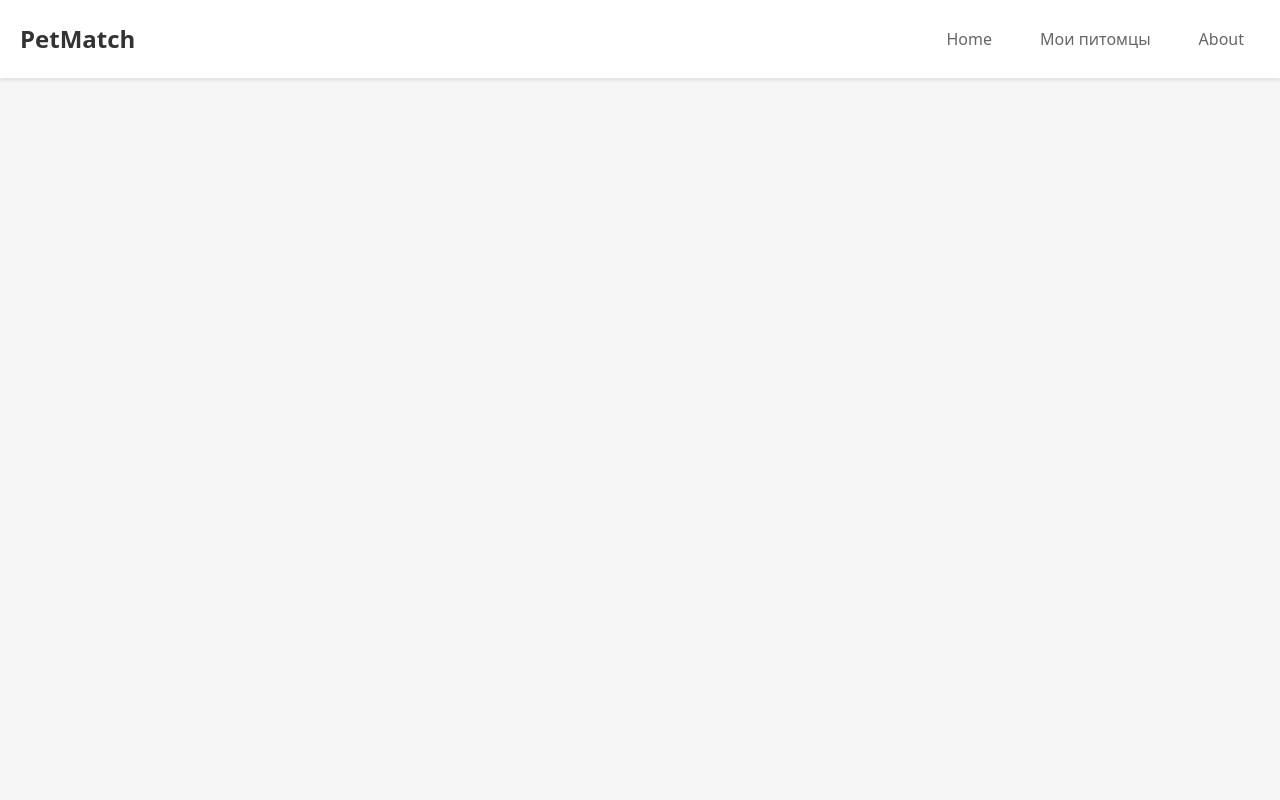
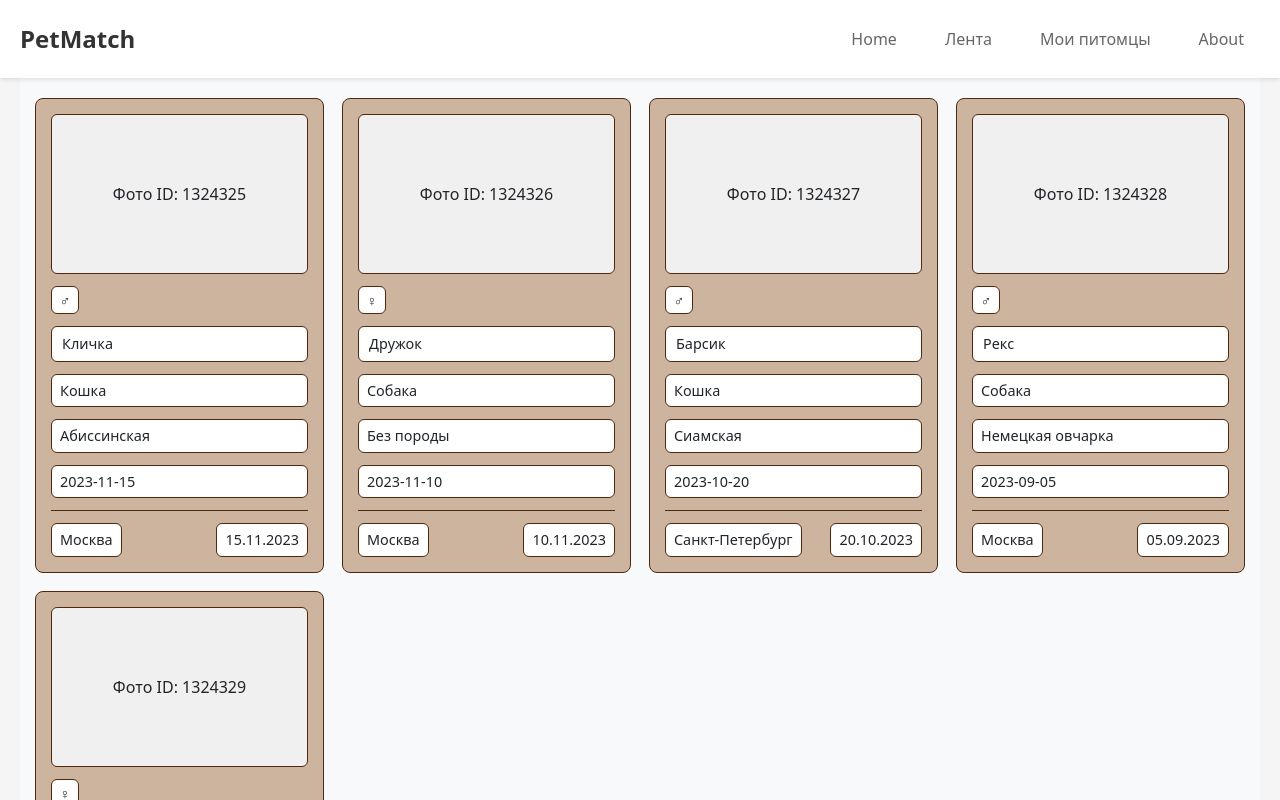
Before and after one commit to PetMatchNSU/PetMatch-frontend, a React (Vite) app: page /feed in a window 1280 px wide. Shown: the top 800 px of the page. Built offline with nearby package versions, Linux system fonts and the light colour scheme.

Commit message:
[15763] - страница лента, карточка питомца для ленты (#18)

```diff
--- a/src/App.tsx
+++ b/src/App.tsx
@@ -2,6 +2,7 @@ import { Routes, Route, Link } from 'react-router-dom'
 import About from './pages/About'
 import Home from './pages/Home'
 import Pets from './pages/Pets'
+import { Feed } from './pages/Feed'
 import EditPet from './pages/EditPet'
 import './App.css'
 
@@ -14,6 +15,7 @@ function App() {
           <Link className="navbar-brand" to="/">PetMatch</Link>
           <div className="nav-links">
             <Link className="nav-link" to="/">Home</Link>
+            <Link className="nav-link" to="/feed">Лента</Link>
             <Link className="nav-link" to="/pets">Мои питомцы</Link>
             <Link className="nav-link" to="/about">About</Link>
           </div>
@@ -23,6 +25,7 @@ function App() {
       <div className="container">
         <Routes>
           <Route path="/" element={<Home />} />
+          <Route path="/feed" element={<Feed />} />
           <Route path="/pets" element={<Pets />} />
           <Route path="/about" element={<About />} />
           <Route path="/animal/update/:id" element={<EditPet />} />
--- /dev/null
+++ b/src/components/FeedAnimalCard/FeedAnimalCard.module.css
@@ -0,0 +1,170 @@
+.card {
+  border: 1px solid #50280E;
+  border-radius: 8px;
+  padding: 15px;
+  display: flex;
+  flex-direction: column;
+  gap: 12px;
+  position: relative;
+  width: 100%;
+  background-color: #CDB49F;
+  min-height: 380px;
+  box-sizing: border-box;
+}
+
+.card__photo {
+  width: 100%;
+  height: 160px;
+  background-color: #f0f0f0;
+  border: 1px solid #50280E;
+  display: flex;
+  align-items: center;
+  justify-content: center;
+  border-radius: 6px;
+}
+
+.card__city {
+  display: inline-block;
+  padding: 4px 8px;
+  border-radius: 6px;
+  border: 1px solid #50280E;
+  font-weight: normal;
+  color: black;
+  background-color: white;
+  font-size: 0.8rem;
+}
+
+.card__gender {
+  display: inline-block;
+  width: 28px;
+  height: 28px;
+  background-color: white;
+  border: 1px solid #50280E;
+  border-radius: 6px;
+  text-align: center;
+  line-height: 28px;
+  font-weight: normal;
+  font-size: 0.9rem;
+}
+
+.card__name {
+  font-weight: normal;
+  background-color: white;
+  padding: 6px 10px;
+  border: 1px solid #50280E;
+  border-radius: 6px;
+  text-align: left;
+  font-size: 0.9rem;
+}
+
+.card__species {
+  font-weight: normal;
+  background-color: white;
+  padding: 5px 8px;
+  border: 1px solid #50280E;
+  border-radius: 6px;
+  text-align: left;
+  font-size: 0.9rem;
+}
+
+.card__breed {
+  font-weight: normal;
+  background-color: white;
+  padding: 5px 8px;
+  border: 1px solid #50280E;
+  border-radius: 6px;
+  text-align: left;
+  font-size: 0.9rem;
+}
+
+.card__birthday {
+  font-weight: normal;
+  background-color: white;
+  padding: 5px 8px;
+  border: 1px solid #50280E;
+  border-radius: 6px;
+  text-align: left;
+  font-size: 0.9rem;
+}
+
+.card__city_footer {
+  font-weight: normal;
+  background-color: white;
+  padding: 5px 8px;
+  border: 1px solid #50280E;
+  border-radius: 6px;
+  text-align: left;
+  font-size: 0.9rem;
+}
+
+.card__date {
+  font-weight: normal;
+  background-color: white;
+  padding: 5px 8px;
+  border: 1px solid #50280E;
+  border-radius: 6px;
+  text-align: left;
+  font-size: 0.9rem;
+}
+
+.card__divider {
+  width: 100%;
+  border-color: #50280E;
+  border-width: 1px;
+  opacity: 1;
+  margin: 0;
+}
+
+.card__header {
+  display: flex;
+  justify-content: space-between;
+  align-items: center;
+}
+
+.card__footer {
+  display: flex;
+  justify-content: space-between;
+  align-items: center;
+  margin-top: auto;
+}
+
+/* Responsive styles */
+@media (max-width: 768px) {
+  .card {
+    padding: 12px;
+    gap: 10px;
+    min-height: 350px;
+  }
+
+  .card__photo {
+    height: 140px;
+  }
+}
+
+@media (max-width: 768px) {
+  .card {
+    padding: 12px;
+    gap: 10px;
+    min-height: 350px;
+  }
+
+  .card__photo {
+    height: 140px;
+  }
+}
+
+@media (max-width: 480px) {
+  .card {
+    padding: 10px;
+    gap: 8px;
+    min-height: 320px;
+  }
+
+  .card__photo {
+    height: 120px;
+  }
+
+  .card__name {
+    font-size: 1rem;
+  }
+}
--- /dev/null
+++ b/src/components/FeedAnimalCard/FeedAnimalCard.tsx
@@ -0,0 +1,88 @@
+import React from 'react';
+import styles from './FeedAnimalCard.module.css';
+
+interface Animal {
+  animalId: number;
+  name: string;
+  speciesName: string;
+  goal: string;
+  hasBreed: boolean;
+  breed: string | null;
+  gender: string;
+  birthday: string;
+  location: {
+    region: string;
+    city: string;
+  };
+  mainPhotoId: number;
+  createdAt: string;
+}
+
+interface FeedAnimalCardProps {
+  animal: Animal;
+}
+
+export const FeedAnimalCard: React.FC<FeedAnimalCardProps> = ({ animal }) => {
+  // Function to format the date
+  const formatDate = (dateString: string) => {
+    const date = new Date(dateString);
+    return `${date.getDate().toString().padStart(2, '0')}.${(date.getMonth() + 1).toString().padStart(2, '0')}.${date.getFullYear()}`;
+  };
+
+  // Function to get goal text
+  const getGoalText = () => {
+    switch (animal.goal) {
+      case 'SELL':
+        return 'Продажа';
+      case 'FREE':
+        return '';
+      case 'BUY':
+        return 'Случка';
+      default:
+        return '';
+    }
+  };
+
+  return (
+    <div className={styles.card}>
+      <div className={styles.card__photo}>
+        <span>Фото ID: {animal.mainPhotoId}</span>
+      </div>
+
+      <div className={styles.card__header}>
+        <div className={styles.card__gender}>
+          {animal.gender === 'M' ? '♂' : '♀'}
+        </div>
+      </div>
+
+      <div className={styles.card__name}>
+        {animal.name}
+      </div>
+
+      <div className={styles.card__species}>
+        {animal.speciesName}
+      </div>
+
+      <div className={styles.card__breed}>
+        {animal.breed || 'Без породы'}
+      </div>
+
+      <div className={styles.card__birthday}>
+        {animal.birthday}
+      </div>
+
+      <hr className={styles.card__divider} />
+
+      <div className={styles.card__footer}>
+        <div className={styles.card__city_footer}>
+          {animal.location.city}
+        </div>
+        <div className={styles.card__date}>
+          {formatDate(animal.createdAt)}
+        </div>
+      </div>
+    </div>
+  );
+};
+
+export default FeedAnimalCard;
--- a/src/pages/Feed.tsx
+++ b/src/pages/Feed.tsx
@@ -1,5 +1,5 @@
 import React from 'react';
-import AnimalCard from '../components/AnimalCard';
+import FeedAnimalCard from '../components/FeedAnimalCard/FeedAnimalCard';
 import styles from './Feed.module.css';
 
 // Mock data based on API response
@@ -95,13 +95,9 @@ export const Feed: React.FC = () => {
   return (
     <div className={styles.feed}>
       <div className={styles.feed__container}>
-        <div className={styles.feed__header}>
-          <h1 className={styles.feed__title}>Каталог животных</h1>
-          <p className={styles.feed__subtitle}>Найдите себе верного друга</p>
-        </div>
         <div className={styles.feed__cards}>
           {mockAnimals.map(animal => (
-            <AnimalCard key={animal.animalId} animal={animal} />
+            <FeedAnimalCard key={animal.animalId} animal={animal} />
           ))}
         </div>
       </div>
```
